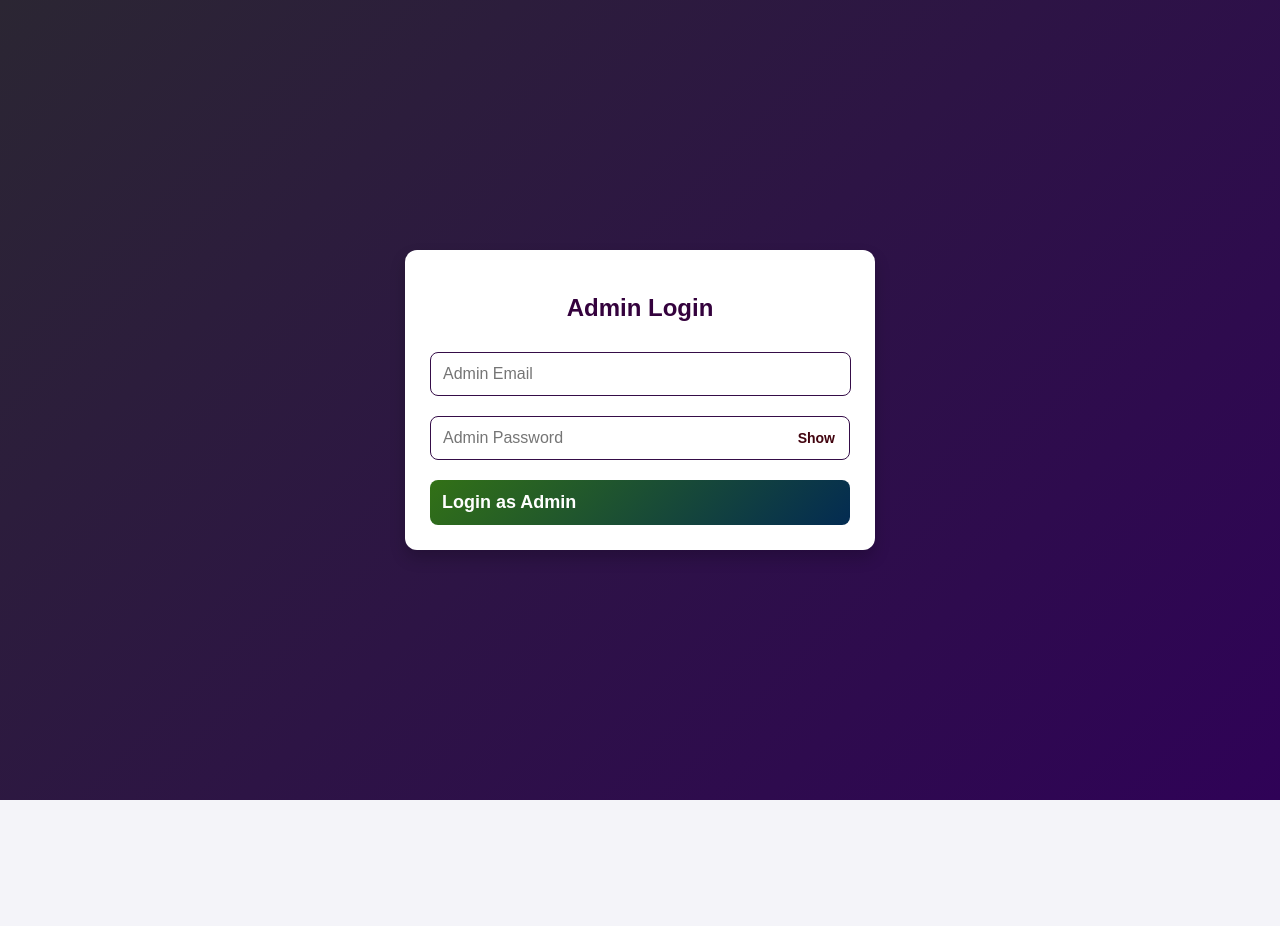
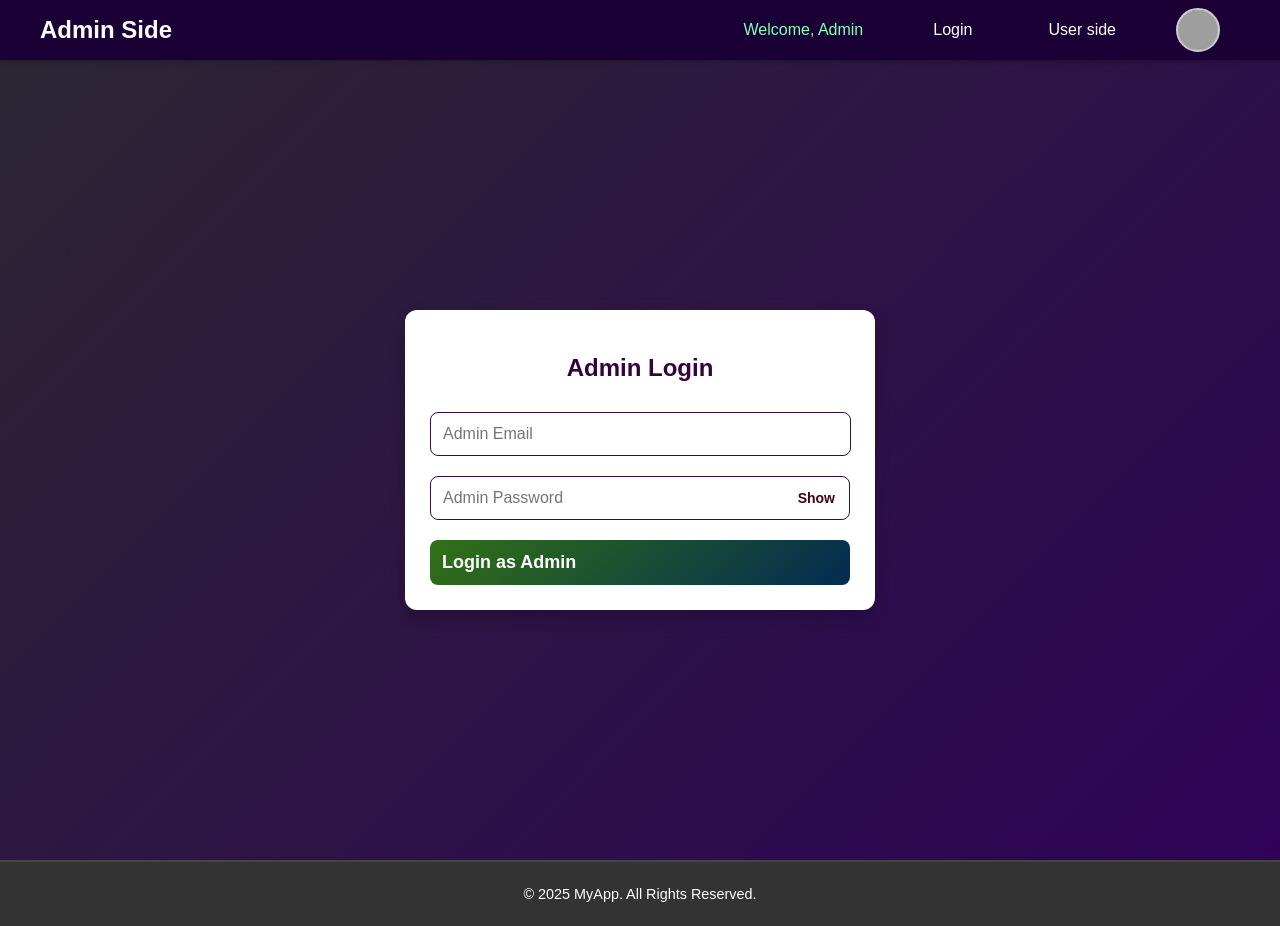
Before and after one commit to Aswin-K-22/React-WebApp-UserAdmin-UI, a React (Vite) app: page /admin/login in a window 1280 px wide. Before the commit the page ends 800 px from the top, so only its background shows below. Built offline with nearby package versions, Linux system fonts and the light colour scheme; no server answers; grey boxes are pictures that could not be loaded.

Commit message:
admin side work completed

```diff
--- a/src/App.jsx
+++ b/src/App.jsx
@@ -6,9 +6,9 @@ import './App.css';
 import { lazy, Suspense } from 'react';
 import HomePage from './Pages/Home';
 import Profile from './Pages/Profile';
-import AdminLoginForm from './Components/AdminLoginForm/AdminLoginForm';
-import AdminDashboard from './Components/AdminDashboard/AdminDashboard';
-import EditUserForm from './Components/EditUserForm/EditUserForm';
+import AdminLogin from './Pages/AdminLogin';
+import AdminDashb from './Pages/AdminDashb';
+import EditUserFromAdmin from './Pages/EditUserFromAdmin';
 
 const Login = lazy(() => import('./Pages/Login'));
 const SignUp = lazy(() => import('./Pages/SignUp'));
@@ -26,9 +26,9 @@ function App() {
             <Route path='/login' element={<Login />} />
             <Route path='/' element={<HomePage/>}/>
             <Route path='/profile' element={<Profile/>}/>
-            <Route path="/admin/login" element={<AdminLoginForm />} />
-            <Route path="/admin/dashboard" element={<AdminDashboard />} />
-            <Route path="/admin/user/edit" element={<EditUserForm />} />
+            <Route path="/admin/login" element={<AdminLogin />} />
+            <Route path="/admin/dashboard" element={<AdminDashb/>} />
+            <Route path="/admin/user/edit" element={<EditUserFromAdmin/>} />
           </Routes>
         </Router>
       </Suspense>
--- a/src/Components/AdminDashboard/AdminDashboard.css
+++ b/src/Components/AdminDashboard/AdminDashboard.css
@@ -3,7 +3,7 @@
 .admin-dashboard {
     padding: 20px;
     background: linear-gradient(105deg, #9184a4, #0c0016); /* Gradient background *//* Light background */
-    min-height: 100vh; /* Full height */
+    min-height: 70vh; /* Full height */
 }
 
 .admin-dashboard h1 {
--- /dev/null
+++ b/src/Components/AdminNavbar/AdminNavbar.css
@@ -0,0 +1,129 @@
+/* General Styling for Admin Navbar */
+.admin-navbar {
+    position: fixed;
+    top: 0;
+    left: 0;
+    width: 100%;
+    height: 60px; /* Fixed height */
+    background-color: #1a0035;
+    color: #ffffff;
+    display: flex;
+    align-items: center;
+    z-index: 1000; /* Always stays on top */
+    box-shadow: 0 2px 5px rgba(0, 0, 0, 0.2);
+  }
+
+  .navbar-container {
+    display: flex;
+    justify-content: space-between;
+    align-items: center;
+    width: 100%;
+    max-width: 1200px;
+    margin: 0 auto;
+    padding: 0 20px;
+  }
+
+  /* Navbar Logo */
+  .navbar-logo {
+    font-size: 1.5rem;
+    font-weight: bold;
+    color: #ffffff;
+    text-decoration: none;
+  }
+
+  .navbar-logo:hover {
+    color: #766944;
+  }
+
+  /* Navbar Links */
+  .navbar-links {
+    list-style: none;
+    display: flex;
+    align-items: center;
+    margin: 0;
+    padding: 0;
+  }
+
+  .navbar-links li {
+    margin: 0 10px;
+  }
+
+  .navbar-links a {
+    text-decoration: none;
+    color: #ffffff;
+    font-size: 1rem;
+    transition: color 0.3s ease;
+  }
+
+  .navbar-links a:hover {
+    color: #9b9173;
+  }
+
+  /* Logout Button */
+  .navbar-links button {
+    background-color: #8e06cd;
+    color: #ffffff;
+    border: none;
+    padding: 8px 12px;
+    border-radius: 5px;
+    cursor: pointer;
+    font-size: 1rem;
+    transition: background-color 0.3s ease;
+  }
+
+  .navbar-links button:hover {
+    background-color: #4b0008;
+  }
+
+  /* Profile Icon */
+  .profile-icon {
+    display: flex;
+    align-items: center;
+    justify-content: center;
+    margin-right: 10px;
+  }
+
+  .profile-pic {
+    width: 40px;
+    height: 40px;
+    border-radius: 50%;
+    object-fit: cover;
+    border: 2px solid #ffffff;
+  }
+
+  /* Welcome Text */
+  .navbar-links span {
+    font-size: 1rem;
+    margin-right: 10px;
+    color: #84ffb7;
+  }
+
+  /* Responsive Design */
+  @media (max-width: 768px) {
+    .navbar-container {
+      padding: 0 10px;
+    }
+
+    .navbar-links {
+      flex-direction: column;
+      align-items: flex-end;
+    }
+
+    .navbar-links li {
+      margin: 5px 0;
+    }
+
+    .navbar-logo {
+      font-size: 1.2rem;
+    }
+
+    .profile-pic {
+      width: 35px;
+      height: 35px;
+    }
+  }
+
+  /* Ensure navbar doesn't overlap page content */
+  body {
+    margin-top: 60px; /* Matches the navbar height */
+  }
--- /dev/null
+++ b/src/Components/AdminNavbar/AdminNavbar.jsx
@@ -0,0 +1,90 @@
+import { useDispatch, useSelector } from 'react-redux';
+import { Link, useNavigate } from 'react-router-dom';
+import axios from '../../axios';
+import { clearAdmin } from '../../Store/slices/admin';
+import defaultProfilePic from '../../assets/Default_pfp.jpg';
+import './AdminNavbar.css';
+
+
+const AdminNavbar = () => {
+  const dispatch = useDispatch();
+  const navigate = useNavigate();
+  const { isAdminAuthenticated , admin  } = useSelector((state) => state.admin);
+
+
+  const handleLogout = async () => {
+    try {
+        await axios.post('/admin/logout', {}, { withCredentials: true });
+        dispatch(clearAdmin());
+        navigate('/admin/login');
+    } catch (error) {
+        console.error('Error logging out:', error.response?.data?.message || error.message);
+    }
+};
+
+console.log(defaultProfilePic); // Should log the URL/path to the image
+console.log('isAdminAuthenticated:', isAdminAuthenticated);
+console.log('Admin:', admin);
+
+
+
+
+  return (
+<nav className="admin-navbar">
+  <div className="navbar-container">
+    <Link to="/admin/dashboard" className="navbar-logo">Admin Side</Link>
+    <ul className="navbar-links">
+      <li>
+        <span>Welcome, {admin?.name || 'Admin'}</span>
+      </li>
+      {!isAdminAuthenticated ? (
+        <>
+          <li>
+            <Link to="/admin/login">Login</Link>
+          </li>
+          <li>
+            <Link to="/">User side</Link>
+          </li>
+          {/* Default profile picture for unauthenticated users */}
+          <li>
+            <div className="profile-icon">
+              <img
+                src={defaultProfilePic}
+                alt="Default Profile"
+                className="profile-pic"
+              />
+            </div>
+          </li>
+        </>
+      ) : (
+        <>
+          <li>
+            <div className="profile-icon">
+              {admin?.profilePhoto ? (
+                <img
+                  src={`${import.meta.env.VITE_API_BASE_URL}${admin.profilePhoto}`}
+                  alt="Profile"
+                  className="profile-pic"
+                />
+              ) : (
+                <img
+                  src={defaultProfilePic}
+                  alt="Default Profile"
+                  className="profile-pic"
+                />
+              )}
+            </div>
+          </li>
+          <li>
+            <button onClick={handleLogout}>Logout</button>
+          </li>
+        </>
+      )}
+    </ul>
+  </div>
+</nav>
+
+  );
+};
+
+export default AdminNavbar
--- a/src/Components/Footer/Footer.css
+++ b/src/Components/Footer/Footer.css
@@ -3,7 +3,6 @@
   color: #fff;
   text-align: center;
   padding: 1rem 0;
-  margin-top: 2rem;
   font-size: 0.9rem;
   border-top: 2px solid #444;
   position: relative;
--- /dev/null
+++ b/src/Pages/AdminDashb.jsx
@@ -0,0 +1,31 @@
+import { useEffect } from "react";
+import { useSelector } from "react-redux";
+import { useNavigate } from "react-router-dom";
+import AdminNavbar from "../Components/AdminNavbar/AdminNavbar";
+import AdminDashboard from "../Components/AdminDashboard/AdminDashboard";
+import Footer from "../Components/Footer/Footer";
+
+const AdminDashb = () => {
+    const { isAdminAuthenticated } = useSelector((state) => state.admin);
+    const navigate = useNavigate();
+
+    useEffect(() => {
+        const checkAdminAuthentication = async () => {
+            if (!isAdminAuthenticated) {
+               navigate('/admin/login')
+            }
+        };
+
+        checkAdminAuthentication();
+    }, [isAdminAuthenticated, navigate]);
+
+  return (
+    <div>
+      <AdminNavbar></AdminNavbar>
+      <AdminDashboard />
+      <Footer></Footer>
+    </div>
+  )
+}
+
+export default AdminDashb
--- a/src/Pages/AdminLogin.jsx
+++ b/src/Pages/AdminLogin.jsx
@@ -3,6 +3,8 @@ import { useNavigate } from "react-router-dom";
 import { fetchAdmin } from "../Store/slices/admin";
 import { useDispatch, useSelector } from "react-redux";
 import AdminLoginForm from "../Components/AdminLoginForm/AdminLoginForm";
+import AdminNavbar from "../Components/AdminNavbar/AdminNavbar";
+import Footer from "../Components/Footer/Footer";
 
 const AdminLogin = () => {
     const { isAdminAuthenticated } = useSelector((state) => state.admin);
@@ -23,7 +25,10 @@ const AdminLogin = () => {
 
     return (
         <div>
+
+            <AdminNavbar />
             <AdminLoginForm />
+            <Footer />
         </div>
     );
 };
--- /dev/null
+++ b/src/Pages/EditUserFromAdmin.jsx
@@ -0,0 +1,27 @@
+import { useEffect } from "react";
+import {  useSelector } from "react-redux";
+import { useNavigate } from "react-router-dom";
+import AdminNavbar from "../Components/AdminNavbar/AdminNavbar";
+import Footer from "../Components/Footer/Footer";
+import EditUserForm from "../Components/EditUserForm/EditUserForm";
+const EditUserFromAdmin = () => {
+    const { isAdminAuthenticated } = useSelector((state) => state.admin);
+    const navigate = useNavigate();
+
+    useEffect(() => {
+            if (!isAdminAuthenticated) {
+                navigate('/admin/login');
+            }
+
+    }, [isAdminAuthenticated, navigate]);
+
+  return (
+    <div>
+      <AdminNavbar></AdminNavbar>
+      <EditUserForm></EditUserForm>
+      <Footer></Footer>
+    </div>
+  )
+}
+
+export default EditUserFromAdmin
```
